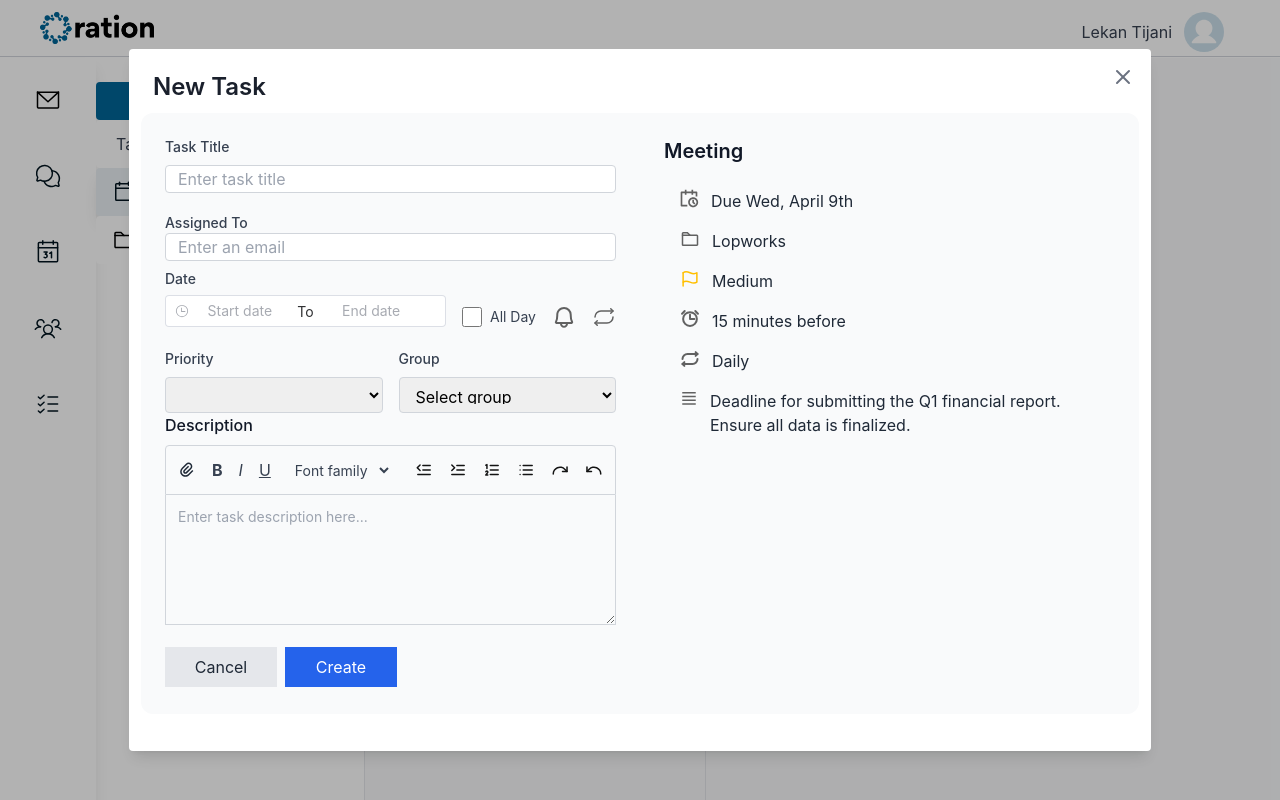
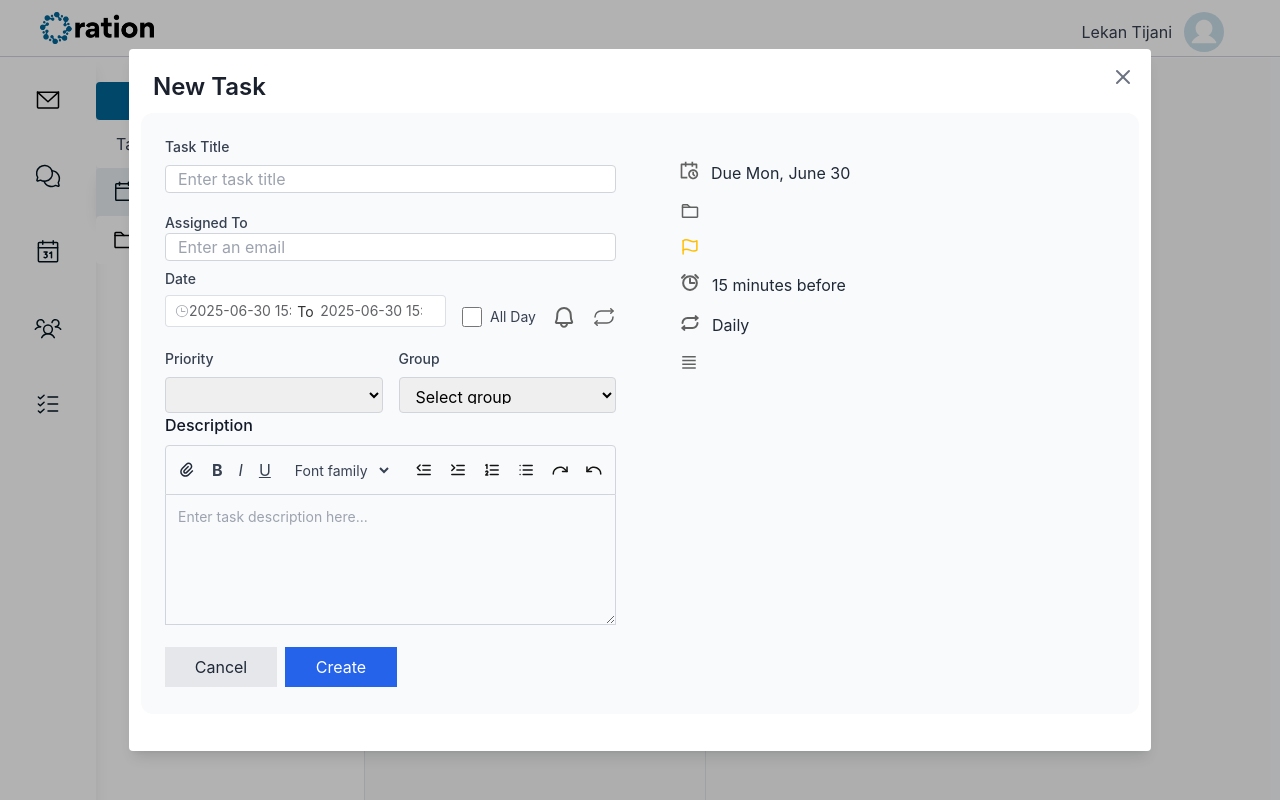
Before and after one commit to lekantijani01/vue_learn, a Vue app: page / in a window 1280 px wide. Both pictures are taken after a click on the button "New Task". Shown: the top 800 px of the page. Built offline with nearby package versions, Linux system fonts and the light colour scheme.

Commit message:
task action detail and form

```diff
--- a/src/components/TaskActions.vue
+++ b/src/components/TaskActions.vue
@@ -3,11 +3,6 @@ import { ref, watch } from "vue";
 import taskForm from "./taskForm.vue";
 let showNewTaskPopup = ref(false);
 
-
-const value1 =
-  ref <
-  [Date, Date] >
-  [new Date(2000, 10, 10, 10, 10), new Date(2000, 10, 11, 10, 10)];
 
 const showTaskPopup = (value) => {
     console.log("showTaskPopup called with value:", value);
--- a/src/components/taskDetails.vue
+++ b/src/components/taskDetails.vue
@@ -57,51 +57,103 @@ const removeTab = (targetName: TabPaneName) => {
   editableTabsValue.value = activeName;
   editableTabs.value = tabs.filter((tab) => tab.name !== targetName);
 };
+function formatDate(dateStr: string): string {
+  const date = new Date(dateStr)
+  return date.toLocaleDateString("en-US", {
+    weekday: "short",
+    month: "long",
+    day: "numeric"
+  })
+}
 
 </script>
 
 <template>
  <!-- Fourth horizontal section -->
 
-    <div class="bg-gray-50 flex flex-col py-6 px-2">
-      <el-tabs
-        v-model="editableTabsValue"
-        type="card"
-        class="demo-tabs"
-        closable
-        @tab-remove="removeTab"
-      >
-        <el-tab-pane
-          v-for="item in editableTabs"
-          :key="item.name"
-          :label="item.title"
-          :name="item.name"
-        >
-        </el-tab-pane>
-      </el-tabs>
+  <div v-if="taskStore.selectedTask" class="p-4 border rounded shadow bg-white max-w-4xl mx-auto w-full">
+  <!-- Header -->
+  <div class="flex justify-between items-start mb-4">
+  <div class="flex items-center space-x-2">
+    <div class="w-5 h-5 border border-gray-300 rounded-full bg-white"></div>
+    <h3 class="text-lg font-semibold">{{ taskStore.selectedTask.title }}</h3>
+  </div>
+  <div class="flex items-center space-x-4">
+    <button @click="fullscreen = !fullscreen" title="Fullscreen">
+    <svg class="w-5 h-5 text-gray-600" fill="none" stroke="currentColor" stroke-width="2" viewBox="0 0 24 24">
+      <path stroke-linecap="round" stroke-linejoin="round" d="M4 4h6M4 4v6M20 4h-6M20 4v6M4 20h6M4 20v-6M20 20h-6M20 20v-6" />
+    </svg>
+    </button>
+    <button @click="editMode = !editMode" title="Edit">
+    <svg class="w-5 h-5 text-gray-600" fill="none" stroke="currentColor" stroke-width="2" viewBox="0 0 24 24">
+      <path stroke-linecap="round" stroke-linejoin="round" d="M11 5H6a2 2 0 00-2 2v11a2 2 0 002 2h11a2 2 0 002-2v-5M18.5 2.5l3 3L12 15H9v-3L18.5 2.5z"/>
+    </svg>
+    </button>
+    <button @click="deleteTask" title="Delete">
+    <svg class="w-5 h-5 text-gray-600" fill="none" stroke="currentColor" stroke-width="2" viewBox="0 0 24 24">
+      <path stroke-linecap="round" stroke-linejoin="round" d="M19 7l-.867 12.142A2 2 0 0116.138 21H7.862a2 2 0 01-1.995-1.858L5 7m5 4v6m4-6v6M9 7V4h6v3" />
+    </svg>
+    </button>
+  </div>
+  </div>
 
-      <div v-if="taskStore.selectedTask" class="p-4 border rounded shadow">
-    <div class="flex justify-between mb-4">
-      <h3 class="text-lg font-semibold">Viewing Task</h3>
-      <div class="space-x-2">
-        <button @click="fullscreen = !fullscreen">Toggle Fullscreen</button>
-        <button @click="editMode = !editMode">Edit</button>
-        <button @click="deleteTask">Delete</button>
-      </div>
-    </div>
+  <!-- Edit Mode -->
+  <div v-if="editMode" class="space-y-2">
+  <input v-model="taskStore.selectedTask.title" class="w-full border rounded p-2" />
+  <input v-model="taskStore.selectedTask.priority" class="w-full border rounded p-2" />
+  <!-- Add other fields here -->
+  <button @click="saveEdit" class="bg-blue-600 text-white px-4 py-1 rounded">Save</button>
+  </div>
 
-    <div v-if="editMode">
-      <!-- Inputs to edit -->
-      <input v-model="taskStore.selectedTask.title" class="mb-2 border p-1" />
-      <!-- Add inputs for other fields -->
-      <button @click="saveEdit">Save</button>
-    </div>
-    <div v-else>
-      <p><strong>Title:</strong> {{ taskStore.selectedTask.title }}</p>
-      <p><strong>Priority:</strong> {{ taskStore.selectedTask.priority }}</p>
-      <!-- Display other fields -->
-    </div>
+  <!-- View Mode -->
+  <div v-else class="space-y-3 text-sm text-gray-800">
+  <div class="flex items-center gap-2">
+    <svg class="w-4 h-4 text-gray-600" fill="none" stroke="currentColor" stroke-width="2" viewBox="0 0 24 24">
+    <path stroke-linecap="round" stroke-linejoin="round" d="M8 7V3m8 4V3m-9 8h10m-12 8h14a2 2 0 002-2V7a2 2 0 00-2-2H6a2 2 0 00-2 2v10a2 2 0 002 2z"/>
+    </svg>
+    <span class="text-sm font-medium">Due {{ formatDate(taskStore.selectedTask.startDate) }}</span>
   </div>
-    </div>
+  <div class="flex items-center gap-2">
+    <svg class="w-4 h-4 text-gray-600" fill="none" stroke="currentColor" stroke-width="2" viewBox="0 0 24 24">
+    <path stroke-linecap="round" stroke-linejoin="round" d="M3 7h18M6 3h12v4H6zM6 11h12v4H6zM6 15h12v4H6z" />
+    </svg>
+    <span>{{ taskStore.selectedTask.group || 'No group' }}</span>
+  </div>
+  <div class="flex items-center gap-2">
+   <img src="/assets/Flag.svg" alt="red flag">
+    <span>{{ taskStore.selectedTask.priority }}</span>
+  </div>
+  <div class="flex items-center gap-2">
+    <svg class="w-4 h-4 text-gray-600" fill="none" stroke="currentColor" stroke-width="2" viewBox="0 0 24 24">
+    <path stroke-linecap="round" stroke-linejoin="round" d="M12 8v4l3 3" />
+    <path stroke-linecap="round" stroke-linejoin="round" d="M12 2a10 10 0 100 20 10 10 0 000-20z" />
+    </svg>
+    <span>15 minutes before</span>
+  </div>
+  <div class="flex items-center gap-2">
+    <svg class="w-4 h-4 text-gray-600" fill="none" stroke="currentColor" stroke-width="2" viewBox="0 0 24 24">
+    <path stroke-linecap="round" stroke-linejoin="round" d="M4 4v5h.582a7.5 7.5 0 0014.836 0H20V4" />
+    </svg>
+    <span>Daily</span>
+  </div>
+  <div class="flex items-center gap-2">
+    <svg class="w-4 h-4 text-gray-600" fill="none" stroke="currentColor" stroke-width="2" viewBox="0 0 24 24">
+    <path stroke-linecap="round" stroke-linejoin="round" d="M4 6h16M4 10h16M4 14h10" />
+    </svg>
+    <span>{{ taskStore.selectedTask.description || "No description available." }}</span>
+  </div>
+
+  <!-- Sub-task -->
+  <div class="pt-2">
+    <button class="flex items-center text-blue-600 font-medium hover:underline">
+    <svg class="w-4 h-4 mr-1" fill="none" stroke="currentColor" stroke-width="2" viewBox="0 0 24 24">
+      <path stroke-linecap="round" stroke-linejoin="round" d="M12 4v16m8-8H4" />
+    </svg>
+    Add Sub-task
+    </button>
+  </div>
+  </div>
+</div>
+
 
 </template>
--- a/src/components/taskForm.vue
+++ b/src/components/taskForm.vue
@@ -12,8 +12,11 @@ const startDate = ref("");
 const endDate = ref("");
 const priority = ref("");
 const group = ref("");
-const value1 = ref("");
 const description = ref("");
+const dateValue = ref<[Date, Date]>([
+  new Date(),
+  new Date(),
+])
 const allDay = ref(false);
 const taskStore = useTaskStore()
 
@@ -21,11 +24,12 @@ function handleSubmit() {
   const newTask = {
     title: taskTitle.value,
     assignedTo: assignedTo.value,
-    startDate: startDate.value,
-    endDate: endDate.value,
+    startDate: dateValue.value[0],
+    endDate: dateValue.value[1],
     priority: priority.value,
     group: group.value,
-    allDay: allDay.value
+    allDay: allDay.value,
+    description: description.value
   }
 
   taskStore.addTask(newTask)
@@ -41,14 +45,18 @@ function handleSubmit() {
 }
 console.log('value')
 
-const handleCreate = () => {
-  console.log("Create button clicked");
-
-};
 const handleCancel = () => {
   console.log("Cancel button clicked");
 };
 
+function formatDate(dateStr) {
+  const date = new Date(dateStr)
+  return date.toLocaleDateString("en-US", {
+    weekday: "short",
+    month: "long",
+    day: "numeric"
+  })
+}
 </script>
 
 <template>
@@ -197,7 +205,7 @@ const handleCancel = () => {
                           <!-- Flex row: date picker and button -->
                           <div class="flex items-center space-x-4">
                             <el-date-picker
-                              v-model="value1"
+                              v-model="dateValue"
                               type="datetimerange"
                               range-separator="To"
                               start-placeholder="Start date"
@@ -322,9 +330,9 @@ const handleCancel = () => {
                               class="h-9 px-3 py-2 border border-gray-300 rounded focus:outline-none focus:ring-2 focus:ring-blue-200"
                             >
                               <option value="" disabled>Select group</option>
-                              <option value="">Lopworks</option>
-                              <option value=""></option>
-                              <option value=""></option>
+                              <option value="Lopworks">Lopworks</option>
+                              <option value="ikeja">ikeja</option>
+                              <option value="lagos">lagos</option>
                               <option value=""></option>
                               <option value=""></option>
                             </select>
@@ -659,7 +667,7 @@ const handleCancel = () => {
                       <div class="max-w-md w-full space-y-2">
                         <!-- Heading -->
                         <h2 class="text-xl font-semibold text-gray-900">
-                          Meeting
+                          {{ taskTitle }}
                         </h2>
 
                         <!-- Detail Box -->
@@ -679,7 +687,7 @@ const handleCancel = () => {
                                 />
                               </svg>
                             </span>
-                            <p class="text-gray-800">Due Wed, April 9th</p>
+                            <p class="text-gray-800">Due {{ formatDate(dateValue[1]) }}</p>
                           </div>
 
                           <div class="flex items-start gap-3">
@@ -707,7 +715,7 @@ const handleCancel = () => {
                                 />
                               </svg>
                             </span>
-                            <p class="text-gray-800">Lopworks</p>
+                            <p class="text-gray-800">{{group}}</p>
                           </div>
 
                           <div class="flex items-start gap-3">
@@ -735,7 +743,7 @@ const handleCancel = () => {
                                 />
                               </svg>
                             </span>
-                            <p class="text-gray-800">Medium</p>
+                            <p class="text-gray-800">{{priority}}</p>
                           </div>
 
                           <div class="flex items-start gap-3">
@@ -837,8 +845,7 @@ const handleCancel = () => {
                               </svg>
                             </span>
                             <p class="text-gray-800">
-                              Deadline for submitting the Q1 financial report.
-                              Ensure all data is finalized.
+                              {{description}}
                             </p>
                           </div>
                         </div>
--- a/src/components/taskList.vue
+++ b/src/components/taskList.vue
@@ -7,6 +7,14 @@ const taskStore = useTaskStore();
 
 function openTask(task) {
   taskStore.selectTask(task);
+}
+function formatDate(dateStr) {
+  const date = new Date(dateStr)
+  return date.toLocaleDateString("en-US", {
+    weekday: "short",
+    month: "long",
+    day: "numeric"
+  })
 }
 </script>
 
@@ -48,42 +56,59 @@ function openTask(task) {
     </div>
 
     <!-- Task List -->
-    <div class="px-4">
-      <h2 class="font-bold text-lg mb-4">Task List</h2>
+    <div class="">
+    <h2 class="font-bold text-lg">Task List</h2>
 
     <ul v-if="taskStore.tasks.length">
       <li
         v-for="task in taskStore.tasks.filter(t => t.title.toLowerCase().includes(search.toLowerCase()))"
         :key="task.id"
-          class="mb-4 p-4 border rounded-md"
+        class="flex items-start p-4 mb-4 shadow-sm"
       >
-          <!-- Date Range -->
-          <div class="text-xs text-gray-500">
-            {{ task.startDate }} → {{ task.endDate }}
+        <!-- Checkbox -->
+        <div class="mr-3 mt-1">
+          <button
+            class="w-5 h-5 border border-gray-300 rounded-full bg-white flex items-center justify-center focus:outline-none"
+            @click="openTask(task)"
+            aria-label="Open Task"
+            type="button"
+          >
+          </button>
         </div>
 
-          <!-- Title -->
-          <div class="text-md font-semibold">{{ task.title }}</div>
-
-          <!-- Priority -->
-          <div class="text-sm text-gray-600">{{ task.priority }}</div>
-
-          <!-- Circle Checkmark Button -->
-          <button
-            @click="openTask(task)"
-            class="mt-2 w-8 h-8 flex items-center justify-center bg-blue-100 hover:bg-blue-200 rounded-full"
-            title="Open Task"
-          >
+        <!-- Task Details -->
+        <div class="flex-1">
+          <!-- Date -->
+          <div class="flex items-center text-sm text-blue-600 mb-1">
             <svg
-              class="w-4 h-4 text-blue-600"
+              class="w-4 h-4 mr-1"
               fill="none"
               stroke="currentColor"
               stroke-width="2"
               viewBox="0 0 24 24"
             >
-              <path stroke-linecap="round" stroke-linejoin="round" d="M5 13l4 4L19 7" />
+              <path
+                stroke-linecap="round"
+                stroke-linejoin="round"
+                d="M8 7V3m8 4V3m-9 8h10m-12 8h14a2 2 0 002-2V7a2 2 0 00-2-2H6a2 2 0 00-2 2v10a2 2 0 002 2z"
+              />
             </svg>
-          </button>
+            {{ formatDate(task.startDate) }}
+          </div>
+
+          <!-- Title -->
+          <div class="text-base font-semibold text-black">
+            {{ task.title }}
+          </div>
+
+          <!-- Subtitle -->
+          <div class="text-sm text-gray-500 truncate">
+            {{ task.description  }}
+          </div>
+        </div>
+
+        <!-- Circle Checkmark Button -->
+
       </li>
     </ul>
 
```
Also changed, not shown: public/assets/Flag.svg (added). Lines whose indentation alone changed are shown as unchanged.
